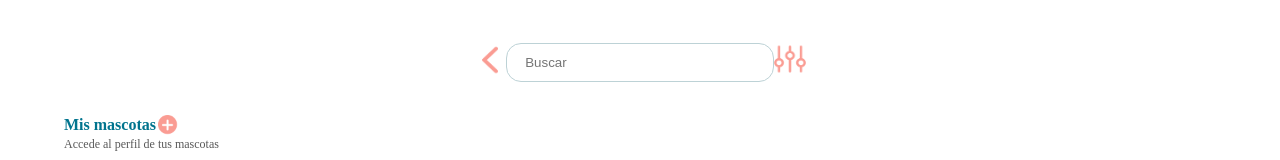
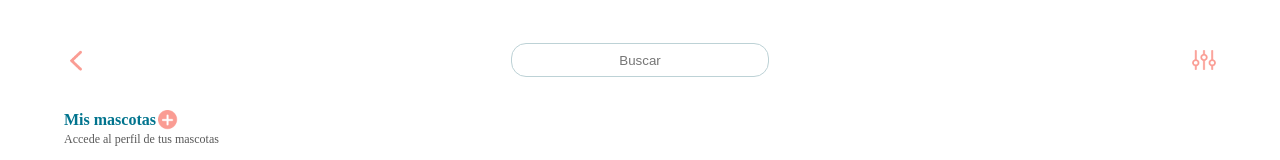
Before and after one commit to Maurodiaztesta/lucky-front, a React (Create React App) app: page /adopt in a window 1280 px wide. Shown: the top 160 px of the page. Built offline with nearby package versions, Linux system fonts and the light colour scheme; no server answers.

Commit message:
Searcher fixed

```diff
--- a/src/components/Searcher/Searcher.css
+++ b/src/components/Searcher/Searcher.css
@@ -1,6 +1,12 @@
+.main {
+  width: 100%;
+}
+
 .containerInput {
   display: flex;
+  width: 90%;
   justify-content: space-between;
+  align-items: center;
   margin-left: 10px;
   margin-right: 10px;
   margin-top: 43px;
@@ -9,11 +15,12 @@
 .inputBuscar {
   border-radius: 15px;
   border: 1px solid rgb(189, 210, 214);
-  width: 200pt;
-  height: 28pt;
+  width: 256px;
+  height: 32px;
+  text-align: center;
 }
 
 .back {
-  width: 24pt;
-  height: 24pt;
+  width: 24px;
+  height: 24px;
 }/*# sourceMappingURL=Searcher.css.map */
--- a/src/components/Searcher/Searcher.jsx
+++ b/src/components/Searcher/Searcher.jsx
@@ -3,14 +3,14 @@ import React from 'react'
 
 const Searcher = ({ search, handleSearcher }) => {
   return (
-    <div>
+    <div className="main">
       <div className="containerInput">
         <img className="back" src="../../assets/img/logo/back.png" alt="back"></img>
         <input
           type="text"
           className="inputBuscar"
           value={search}
-          placeholder="     Buscar"
+          placeholder="Buscar"
           onChange={handleSearcher}
         />
         <img className="back" src="../../assets/img/logo/filtro.png" alt="filter"></img>
--- a/src/components/Searcher/Searcher.scss
+++ b/src/components/Searcher/Searcher.scss
@@ -1,6 +1,11 @@
+.main{
+    width: 100%;
+}
 .containerInput{
 display: flex;
+width: 90%;
 justify-content: space-between;
+align-items: center;
 margin-left: 10px;
 margin-right: 10px;
 margin-top: 43px;
@@ -9,13 +14,14 @@ margin-top: 43px;
 .inputBuscar{
 border-radius: 15px;
 border: 1px solid rgb(189,210,214);
-width: 200pt;
-height: 28pt;
+width: 256px;
+height: 32px;
+text-align: center;
 
 }
 .back{
-    width: 24pt;
-    height: 24pt;
+    width: 24px;
+    height: 24px;
 }
 // .input-icono {
 //     background-image: url('../../../public/assets/img/logo/lupa.png');
```
Also changed, not shown: 1 other file (tests, documents, lock files or other folders).
